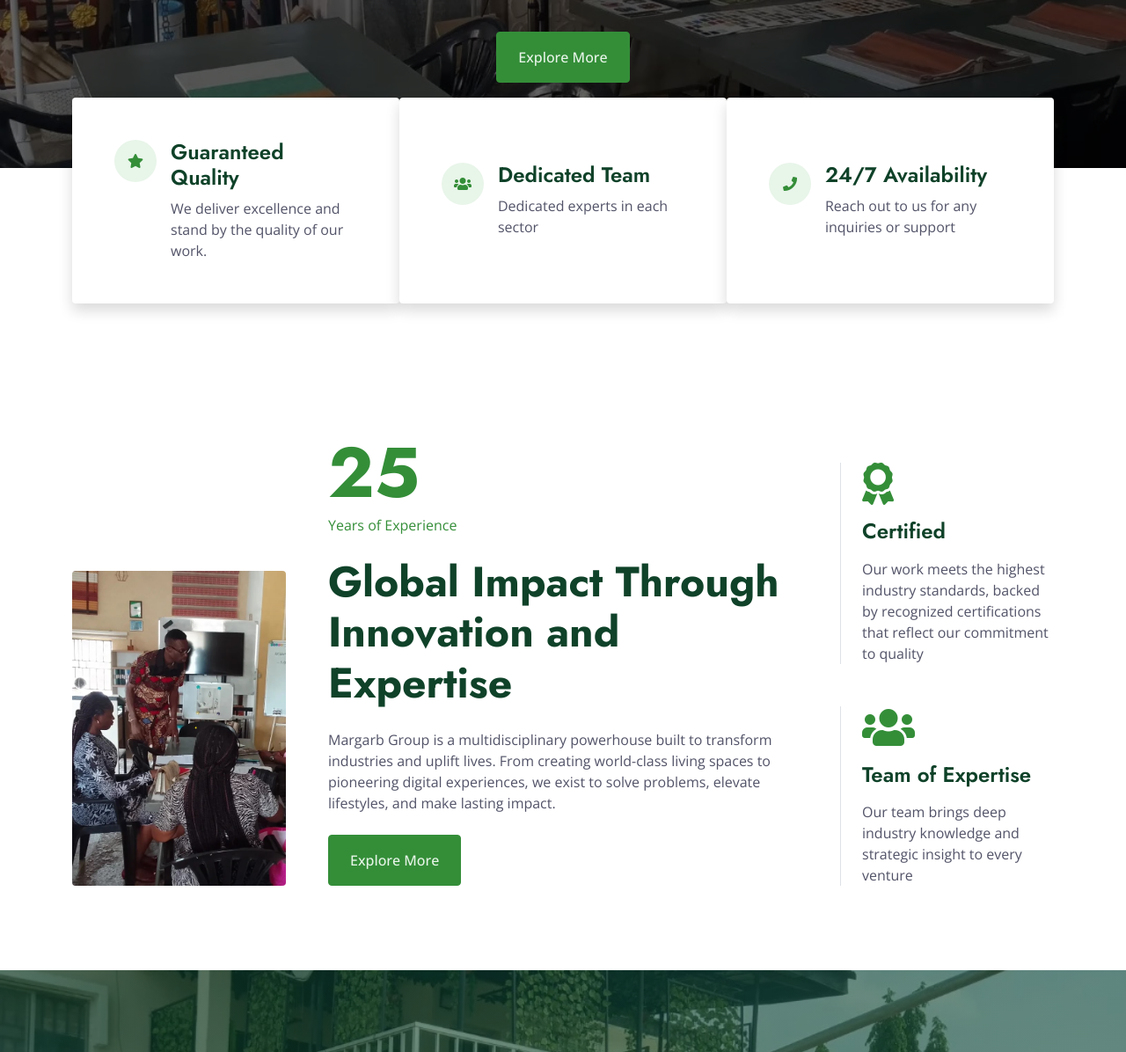
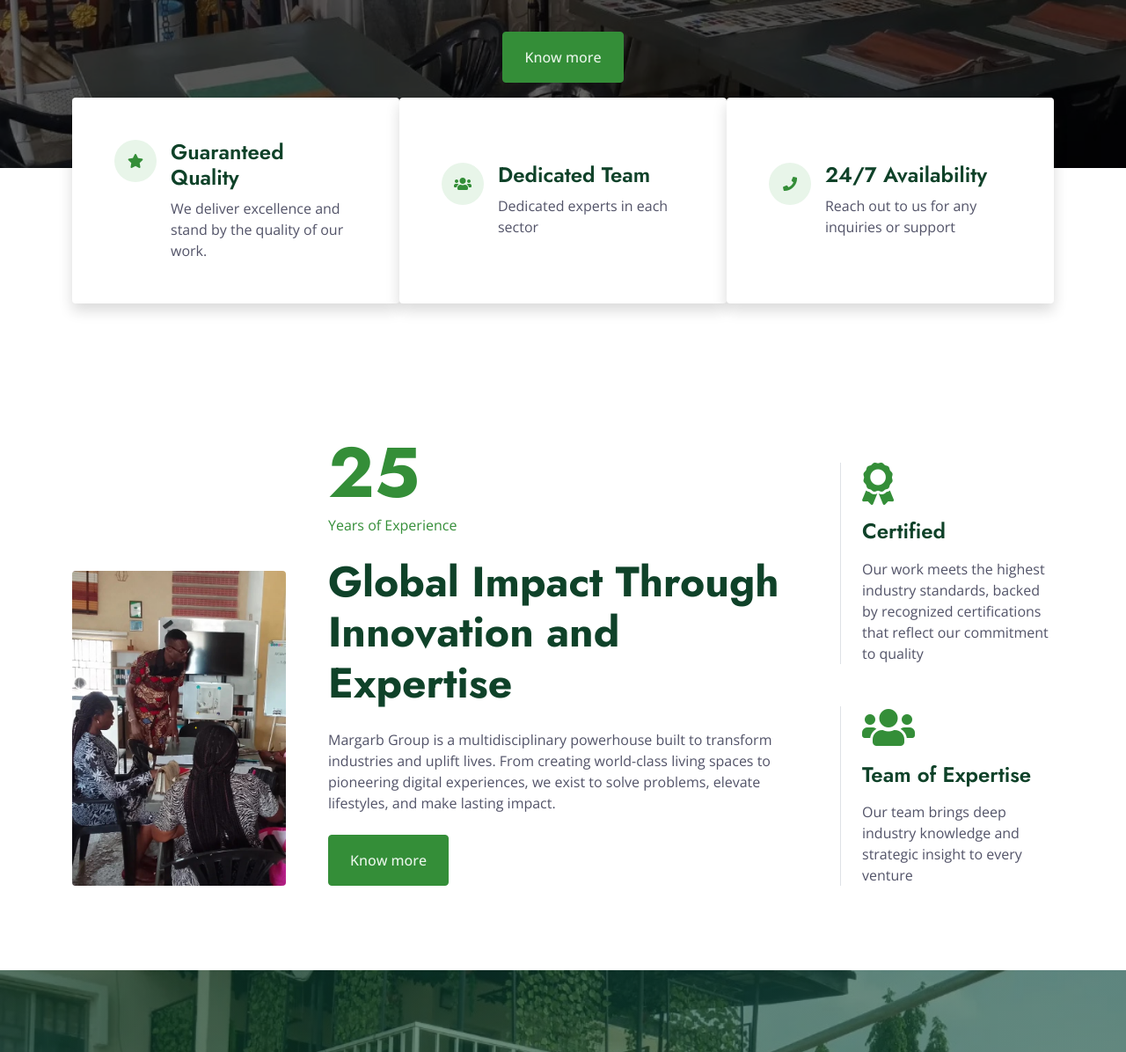
Before and after one commit to Daevuon/Magarb-Website, a plain HTML site: page index.html in a window 1280 px wide. Shown: the part 574-1770 px from the top of the page at 88% size. Drawn offline with nearby package versions, Linux system fonts and the light colour scheme.

Commit message:
Added 'Know more'

```diff
--- a/index.html
+++ b/index.html
@@ -92,7 +92,7 @@
                             <div class="row justify-content-center">
                                 <div class="col-lg-8">
                                     <h1 class="display-1 text-white mb-5 animated slideInDown">Shaping the Future Through Design, Innovation, and Purpose</h1>
-                                    <a href="" class="btn btn-primary py-sm-3 px-sm-4">Explore More</a>
+                                    <a href="contact.html" class="btn btn-primary py-sm-3 px-sm-4">Know more</a>
                                 </div>
                             </div>
                         </div>
@@ -105,7 +105,7 @@
                             <div class="row justify-content-center">
                                 <div class="col-lg-7">
                                     <h1 class="display-1 text-white mb-5 animated slideInDown">Multi-Sector expertise with a Mission for Impact</h1>
-                                    <a href="" class="btn btn-primary py-sm-3 px-sm-4">Explore More</a>
+                                    <a href="contact.html" class="btn btn-primary py-sm-3 px-sm-4">Know more</a>
                                 </div>
                             </div>
                         </div>
@@ -188,7 +188,7 @@
                     <p class="text-primary mb-4">Years of Experience</p>
                     <h1 class="display-5 mb-4">Global Impact Through Innovation and Expertise</h1>
                     <p class="mb-4">Margarb Group is a multidisciplinary powerhouse built to transform industries and uplift lives. From creating world-class living spaces to pioneering digital experiences, we exist to solve problems, elevate lifestyles, and make lasting impact.</p>
-                    <a class="btn btn-primary py-3 px-4" href="">Explore More</a>
+                    <a class="btn btn-primary py-3 px-4" href="contact.html">Know more</a>
                 </div>
                 <div class="col-lg-3 col-md-12 wow fadeInUp" data-wow-delay="0.5s">
                     <div class="row g-5">
@@ -248,7 +248,7 @@
                     <p class="fs-5 fw-bold text-primary">Why Choosing Us!</p>
                     <h1 class="display-5 mb-4">Few Reasons Why People Choosing Us!</h1>
                     <p class="mb-4">With over 30 years of combined experience, Magarb Group is redefining industries and shaping communities through bold ventures in Interior Design, Real Estate, Fashion, Technology, and Agriculture.</p>
-                    <a class="btn btn-primary py-3 px-4" href="">Explore More</a>
+                    <a class="btn btn-primary py-3 px-4" href="contact.html">Know more</a>
                 </div>
                 <div class="col-lg-6">
                     <div class="row g-4 align-items-center">
```
